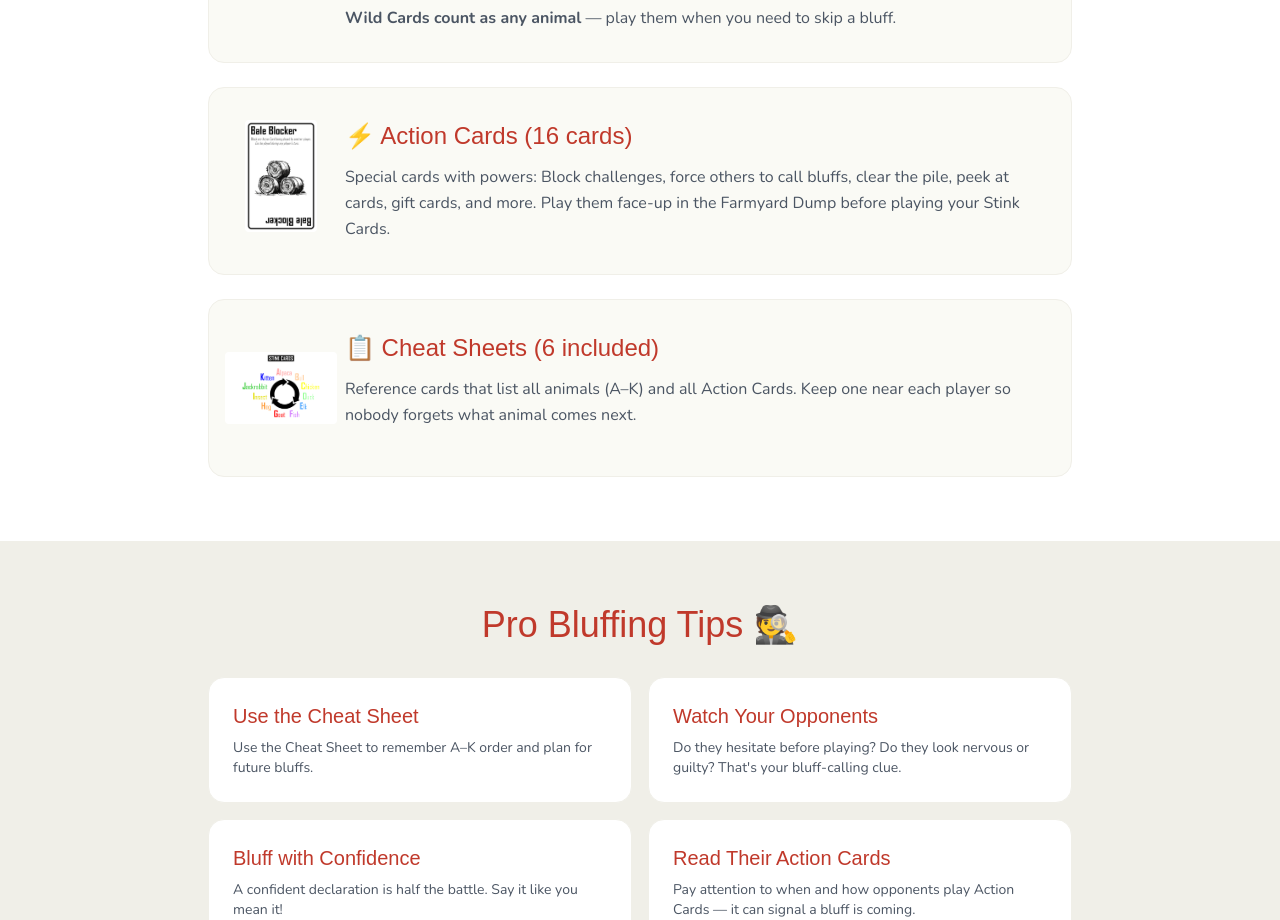
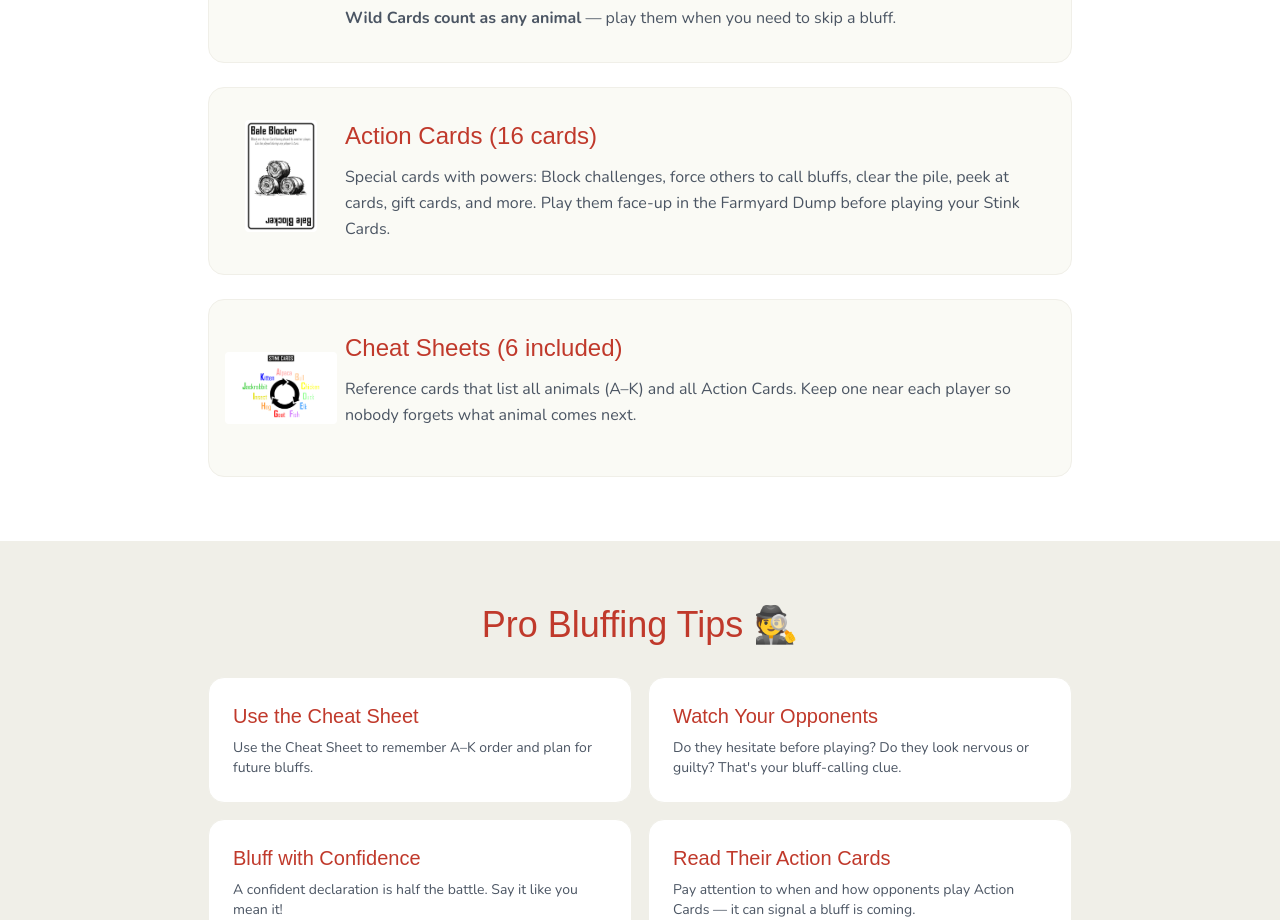
Before and after one commit to MikeOclaw/stink-farm-website, a Next.js app: page /how-to-play in a window 1280 px wide. Shown: the part 3420-4340 px from the top of the page. Built offline with nearby package versions, Linux system fonts and the light colour scheme; no server answers; a web font is replaced by a local one.

Commit message:
Card Types: remove lightning bolt and clipboard emojis from section headers

```diff
--- a/app/how-to-play/page.tsx
+++ b/app/how-to-play/page.tsx
@@ -218,7 +218,7 @@ export default function HowToPlayPage() {
                 />
               </div>
               <div>
-                <h3 className="font-headline text-2xl text-barn-red mb-3">⚡ Action Cards (16 cards)</h3>
+                <h3 className="font-headline text-2xl text-barn-red mb-3">Action Cards (16 cards)</h3>
                 <p className="font-body text-gray-600 leading-relaxed">
                   Special cards with powers: Block challenges, force others to call bluffs, clear the pile, peek at cards, gift cards, and more. Play them face-up in the Farmyard Dump before playing your Stink Cards.
                 </p>
@@ -237,7 +237,7 @@ export default function HowToPlayPage() {
                 />
               </div>
               <div>
-                <h3 className="font-headline text-2xl text-barn-red mb-3">📋 Cheat Sheets (6 included)</h3>
+                <h3 className="font-headline text-2xl text-barn-red mb-3">Cheat Sheets (6 included)</h3>
                 <p className="font-body text-gray-600 leading-relaxed">
                   Reference cards that list all animals (A–K) and all Action Cards. Keep one near each player so nobody forgets what animal comes next.
                 </p>
```
